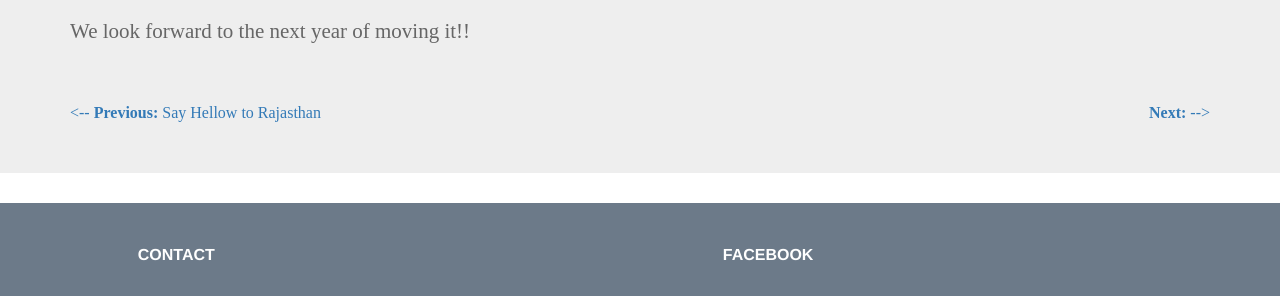
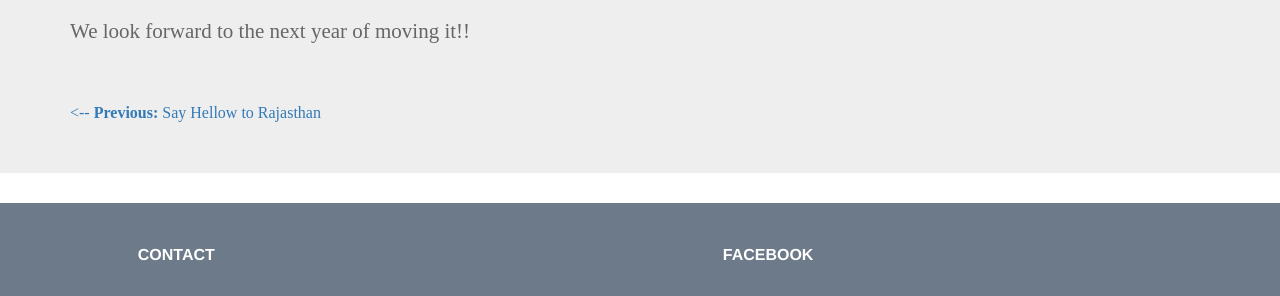
Before and after one commit to prrraveen/wedding-theme, a Jekyll site: the page built from _posts/2011-11-30-jekyll-theming.md, in a window 1280 px wide. Shown: the part 1785-2081 px from the top of the page. Built offline with Jekyll 4.4.1, drawn with Linux system fonts in a browser that asks for light colours; some web fonts are replaced.

```diff
--- a/_layouts/post.html
+++ b/_layouts/post.html
@@ -36,10 +36,14 @@
                 <hr>
                 <div class='row'>
                       <div class='col-sm-6 text-left'>
-                          <a href="{{page.previous.url}}"><-- <b>Previous:</b> {{ page.previous.title }}</a>
+                          {% if page.previous.url %}
+                          <a href="{{ site.github.url }}{{page.previous.url}}"><-- <b>Previous:</b> {{ page.previous.title }}</a>
+                          {% endif %}
                       </div>
                       <div class='col-sm-6 text-right'>
-                          <a href="{{page.next.url}}"><b>Next:</b> {{ page.next.title }}  --></a>
+                          {% if page.next.url %}
+                            <a href="{{ site.github.url }}{{page.next.url}}"><b>Next:</b> {{ page.next.title }}  --></a>
+                          {% endif %}
                       </div>
                 </div>
             </div>
```
Also changed, not shown: 6 other files.
